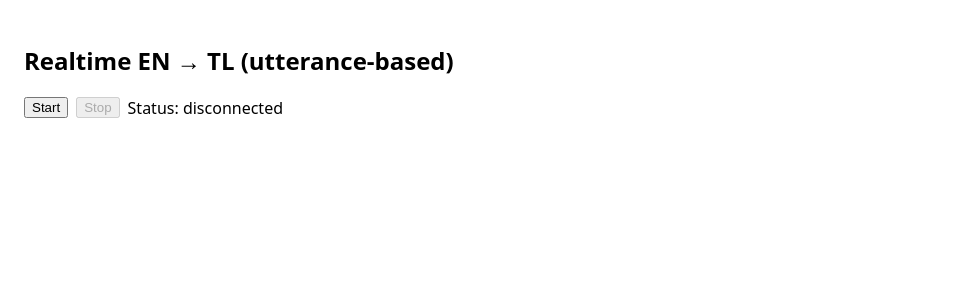
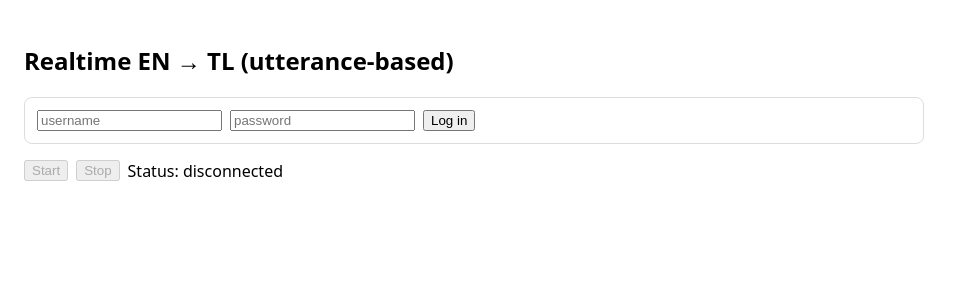
Before and after one commit to limping-robot/live-translation-frontend, a React (Vite) app: page / in a window 1280 px wide. Shown: the top 300 px of the page, without its empty margins (0-963 px from the left). Built offline with nearby package versions, Linux system fonts and the light colour scheme.

Commit message:
add authentication and create dockerfile

```diff
--- a/src/App.jsx
+++ b/src/App.jsx
@@ -1,4 +1,4 @@
-import React, { useRef, useState } from "react";
+import React, { useEffect, useRef, useState } from "react";
 
 function makeUttId() {
   // Safari support: fallback if crypto.randomUUID isn't there
@@ -11,29 +11,110 @@ export default function App() {
   const [running, setRunning] = useState(false);
   const [lines, setLines] = useState([]);
 
+  const [username, setUsername] = useState("");
+  const [password, setPassword] = useState("");
+  const [token, setToken] = useState(null);
+  const [authError, setAuthError] = useState(null);
+
   const wsRef = useRef(null);
   const ctxRef = useRef(null);
   const streamRef = useRef(null);
 
   const proto = window.location.protocol === "https:" ? "wss" : "ws";
-  const wsUrl = `${proto}://${window.location.host}/ws`;
+
+  function buildWsUrl(jwtToken) {
+    const base = `${proto}://${window.location.host}/ws`;
+    return `${base}?token=${encodeURIComponent(jwtToken)}`;
+  }
+
+  // Load token from localStorage on mount
+  useEffect(() => {
+    const saved = localStorage.getItem("access_token");
+    if (saved) {
+      setToken(saved);
+    }
+  }, []);
+
+  async function handleLogin(e) {
+    e.preventDefault();
+    setAuthError(null);
+
+    try {
+      const res = await fetch("/auth/login", {
+        method: "POST",
+        headers: { "Content-Type": "application/json" },
+        body: JSON.stringify({ username, password }),
+      });
+
+      if (!res.ok) {
+        const data = await res.json().catch(() => ({}));
+        setAuthError(data.error || "Login failed");
+        return;
+      }
+
+      const data = await res.json();
+      if (data.access_token) {
+        setToken(data.access_token);
+        localStorage.setItem("access_token", data.access_token);
+        setAuthError(null);
+      } else {
+        setAuthError("No token returned from server");
+      }
+    } catch (err) {
+      console.error("Login error:", err);
+      setAuthError("Network or server error");
+    }
+  }
+
+  function handleLogout() {
+    setToken(null);
+    localStorage.removeItem("access_token");
+    setConnected(false);
+    if (running) {
+      stop();
+    }
+  }
 
   async function start() {
     if (running) return;
+    if (!token) {
+      setAuthError("Please log in first.");
+      return;
+    }
 
+    const wsUrl = buildWsUrl(token);
     const ws = new WebSocket(wsUrl);
     ws.binaryType = "arraybuffer";
 
-    ws.binaryType = "arraybuffer";
-
     ws.onopen = () => setConnected(true);
-    ws.onclose = () => setConnected(false);
-    ws.onerror = () => setConnected(false);
+    ws.onclose = () => {
+      setConnected(false);
+      setRunning(false);
+    };
+    ws.onerror = () => {
+      setConnected(false);
+      setRunning(false);
+    };
 
     ws.onmessage = (ev) => {
-      const msg = JSON.parse(ev.data);
+      let msg;
+      try {
+        msg = JSON.parse(ev.data);
+      } catch {
+        return;
+      }
+
+      if (msg.type === "error" && msg.message === "unauthorized") {
+        setAuthError("Unauthorized WebSocket connection. Please log in again.");
+        handleLogout();
+        return;
+      }
+
       if (msg.type === "result") {
-        setLines((prev) => [{ uttId: msg.uttId, en: msg.en, tl: msg.tl }, ...prev]);
+        setLines((prev) => [
+          { uttId: msg.uttId, en: msg.en, tl: msg.tl },
+          ...prev,
+        ]);
       }
     };
 
@@ -89,20 +170,89 @@ export default function App() {
   }
 
   return (
-    <div style={{ padding: 16, fontFamily: "system-ui, sans-serif", maxWidth: 900 }}>
+      <div
+          style={{
+            padding: 16,
+            fontFamily: "system-ui, sans-serif",
+            maxWidth: 900,
+          }}
+      >
         <h2>Realtime EN → TL (utterance-based)</h2>
 
+        {/* Auth box */}
+        <div
+            style={{
+              marginBottom: 16,
+              padding: 12,
+              border: "1px solid #ddd",
+              borderRadius: 8,
+            }}
+        >
+          {token ? (
+              <div
+                  style={{
+                    display: "flex",
+                    alignItems: "center",
+                    gap: 8,
+                    justifyContent: "space-between",
+                  }}
+              >
+                <span>Logged in</span>
+                <button onClick={handleLogout}>Log out</button>
+              </div>
+          ) : (
+              <form
+                  onSubmit={handleLogin}
+                  style={{ display: "flex", gap: 8, alignItems: "center" }}
+              >
+                <input
+                    type="text"
+                    placeholder="username"
+                    value={username}
+                    onChange={(e) => setUsername(e.target.value)}
+                />
+                <input
+                    type="password"
+                    placeholder="password"
+                    value={password}
+                    onChange={(e) => setPassword(e.target.value)}
+                />
+                <button type="submit">Log in</button>
+              </form>
+          )}
+          {authError && (
+              <div style={{ marginTop: 8, color: "red", fontSize: 14 }}>
+                {authError}
+              </div>
+          )}
+        </div>
+
         <div style={{ display: "flex", gap: 8, alignItems: "center" }}>
-        <button onClick={start} disabled={running}>Start</button>
-        <button onClick={stop} disabled={!running}>Stop</button>
+          <button onClick={start} disabled={running || !token}>
+            Start
+          </button>
+          <button onClick={stop} disabled={!running}>
+            Stop
+          </button>
           <span>Status: {connected ? "connected" : "disconnected"}</span>
         </div>
 
         <div style={{ marginTop: 16 }}>
           {lines.map((l) => (
-          <div key={l.uttId} style={{ marginBottom: 14, paddingBottom: 14, borderBottom: "1px solid #ddd" }}>
-            <div><b>EN:</b> {l.en}</div>
-            <div><b>TL:</b> {l.tl}</div>
+              <div
+                  key={l.uttId}
+                  style={{
+                    marginBottom: 14,
+                    paddingBottom: 14,
+                    borderBottom: "1px solid #ddd",
+                  }}
+              >
+                <div>
+                  <b>EN:</b> {l.en}
+                </div>
+                <div>
+                  <b>TL:</b> {l.tl}
+                </div>
               </div>
           ))}
         </div>
--- a/vite.config.js
+++ b/vite.config.js
@@ -4,14 +4,19 @@ import react from "@vitejs/plugin-react";
 export default defineConfig({
   plugins: [react()],
   server: {
-    port: 5173,
     proxy: {
+      "/auth": {
+        target: "http://localhost:5000",
+        changeOrigin: true,
+      },
       "/ws": {
         target: "ws://localhost:5000",
-        ws: true
+        ws: true,
+        changeOrigin: true
       },
       "/health": {
-        target: "http://localhost:5000"
+        target: "http://localhost:5000",
+        changeOrigin: true
       }
     }
   }
```
Also changed, not shown: 2 other files (tests, documents, lock files or other folders). Lines whose indentation alone changed are shown as unchanged.
